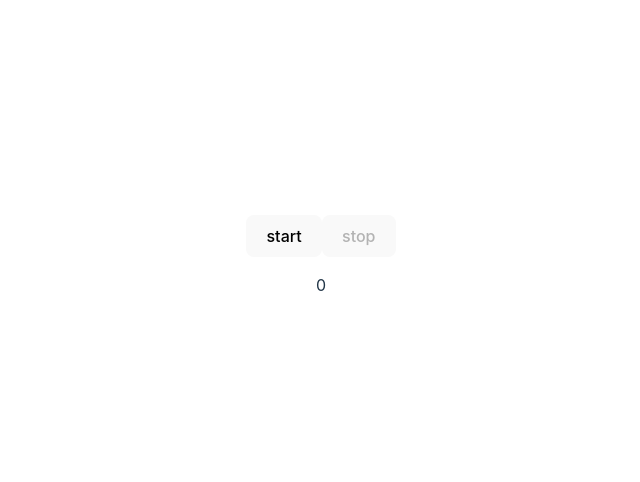
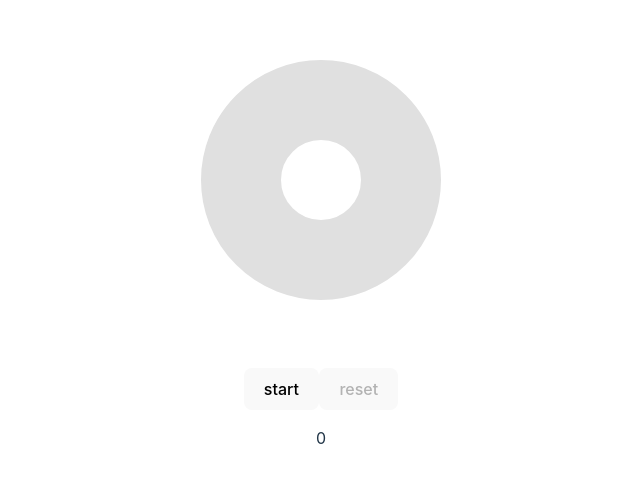
Before and after one commit to dmitro02/apnea-react, a React (Vite) app: page / in a window 1280 px wide. Shown: the part 136-618 px from the top of the page, without its empty margins (319-959 px from the left). Built offline with nearby package versions, Linux system fonts and the light colour scheme.

Commit message:
basic circular progress

```diff
--- a/eslint.config.js
+++ b/eslint.config.js
@@ -17,7 +17,7 @@ export default [
         sourceType: 'module',
       },
     },
-    settings: { react: { version: '18.3' } },
+    settings: { react: { version: '19.0' } },
     plugins: {
       react,
       'react-hooks': reactHooks,
@@ -29,6 +29,7 @@ export default [
       ...react.configs['jsx-runtime'].rules,
       ...reactHooks.configs.recommended.rules,
       'react/jsx-no-target-blank': 'off',
+      'react/prop-types': 'off',
       'react-refresh/only-export-components': [
         'warn',
         { allowConstantExport: true },
--- a/src/App.jsx
+++ b/src/App.jsx
@@ -1,70 +1,45 @@
-import { useMemo, useReducer } from 'react';
+import { useMemo, useState } from 'react';
 import './App.css';
 import Timer from './utils/timer';
+import CircularProgressBar from './components/CircularProgressBar';
 
 const DURATION = 8;
 
 function App() {
-  const reducer = (state, action) => {
-    switch (action.type) {
-      case 'start':
-        return { ...state, isStarted: true };
-      case 'end':
-        return { ...state, isStarted: false, isStopped: action.payload };
-      case 'stop':
-        return { ...state, isStarted: false, isStopped: true };
-      case 'reset':
-        return { ...state, isStopped: false, elapsed: 0 };
-      case 'setElapsed':
-        return { ...state, elapsed: action.payload };
-      default:
-        return state;
-    }
-  };
+  const [elapsed, setElapsed] = useState(0);
+  const [isStarted, setIsStarted] = useState(false);
 
-  const [state, dispatch] = useReducer(reducer, {
-    elapsed: 0,
-    isStarted: false,
-    isStopped: false,
-  });
-
-  const timer = useMemo(
-    () =>
-      new Timer(DURATION, (elapsed) =>
-        dispatch({ type: 'setElapsed', payload: elapsed })
-      ),
-    []
-  );
+  const timer = useMemo(() => new Timer(DURATION, setElapsed), []);
 
   const start = async () => {
-    dispatch({ type: 'start' });
-    const isInterrupted = await timer.start();
-    dispatch({ type: 'end', payload: isInterrupted });
+    setElapsed(0);
+    setIsStarted(true);
+    await timer.start();
+    setIsStarted(false);
   };
 
   const stop = () => {
     timer.stop();
-    dispatch({ type: 'stop' });
+    setIsStarted(false);
   };
 
   const reset = () => {
     timer.reset();
-    dispatch({ type: 'reset' });
+    setElapsed(0);
   };
-
-  const { isStarted, isStopped, elapsed } = state;
 
   return (
     <>
+      <CircularProgressBar value={elapsed} max={DURATION} />
       <div className="card">
         <button onClick={start} disabled={isStarted}>
           start
         </button>
         <button
-          onClick={isStopped ? reset : stop}
-          disabled={!isStarted && !isStopped}
+          onClick={isStarted ? stop : reset}
+          disabled={!isStarted && !elapsed}
         >
-          {isStopped ? 'reset' : 'stop'}
+          {isStarted ? 'stop' : 'reset'}
         </button>
         <p>{elapsed}</p>
       </div>
--- /dev/null
+++ b/src/components/CircularProgressBar.jsx
@@ -0,0 +1,40 @@
+const RADIUS = 100;
+
+function CircularProgressBar({ radius = RADIUS, value, max }) {
+  const circumference = 2 * Math.PI * radius;
+  const progress = (value * 100) / max;
+  const strokeDashoffset = circumference * ((100 - progress) / 100);
+
+  return (
+    <svg
+      width="300"
+      height="300"
+      viewBox="-37.5 -37.5 375 375"
+      version="1.1"
+      xmlns="http://www.w3.org/2000/svg"
+      style={{ transform: 'rotate(-90deg)' }}
+    >
+      <circle
+        r={radius}
+        cx="150"
+        cy="150"
+        fill="transparent"
+        stroke="#e0e0e0"
+        strokeWidth="100"
+      ></circle>
+      <circle
+        r={radius}
+        cx="150"
+        cy="150"
+        stroke="#76e5b1"
+        strokeWidth="100"
+        strokeLinecap="butt"
+        strokeDashoffset={strokeDashoffset}
+        fill="transparent"
+        strokeDasharray={circumference}
+      ></circle>
+    </svg>
+  );
+}
+
+export default CircularProgressBar;
--- a/src/utils/timer.js
+++ b/src/utils/timer.js
@@ -5,12 +5,7 @@ class Timer {
     this.onInterval = onInterval;
     this.elapsed = 0;
     this.isInterrupted = false;
-
-    console.log('timer created ', this.ID);
-
   }
-
-  ID = Math.random().toString(36).substr(2, 9);
 
   stop() {
     this.isInterrupted = true;
```
